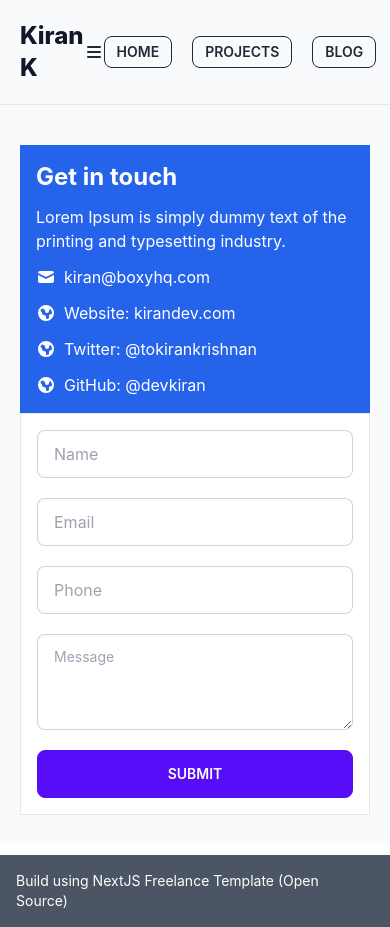
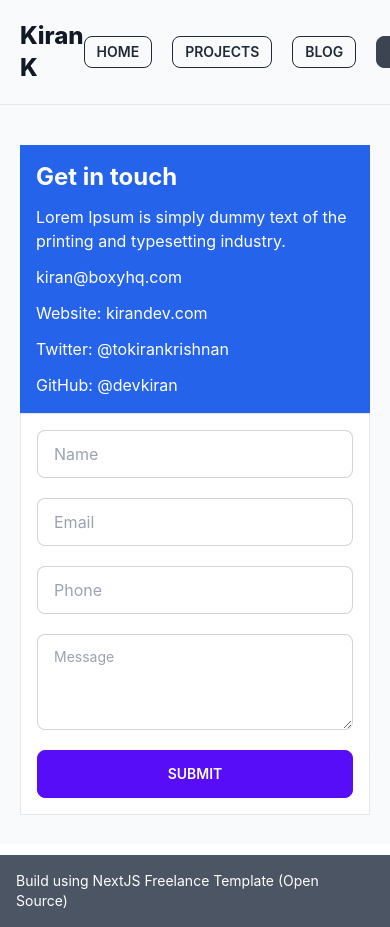
Before and after one commit to devkiran/nextjs-blog-template, a Next.js app: page /contact in a window 390 px wide. Shown: the top 927 px of the page. Built offline with nearby package versions, Linux system fonts and the light colour scheme.

Commit message:
Fixes before release

```diff
--- a/components/BlogPost.tsx
+++ b/components/BlogPost.tsx
@@ -1,6 +1,5 @@
 import type { Post } from "contentlayer/generated";
 import Link from "next/link";
-import { CalendarIcon } from "@heroicons/react/solid";
 
 const BlogPost = ({ post }: { post: Post }) => {
   return (
@@ -14,10 +13,7 @@ const BlogPost = ({ post }: { post: Post }) => {
             <p className="text-base text-gray-600 dark:text-gray-400">
               {post.description}
             </p>
-            <div className="flex">
-              <CalendarIcon className="h-5 w-5" />
-              <p className="ml-2 text-gray-500">{post.publishedAt}</p>
-            </div>
+            <p className="text-gray-500">{post.publishedAt}</p>
           </div>
         </div>
       </a>
--- a/components/Header.tsx
+++ b/components/Header.tsx
@@ -1,13 +1,9 @@
-import { MenuIcon } from "@heroicons/react/solid";
 import NavItems from "./NavItems";
 
 const Header = () => {
   return (
     <div className="flex w-full items-center justify-between border-b py-5 px-5">
       <h1 className="text-2xl font-extrabold text-gray-900">Kiran K</h1>
-      <div className="flex flex-row md:hidden">
-        <MenuIcon className="h-5 w-5" />
-      </div>
       <NavItems />
     </div>
   );
--- /dev/null
+++ b/components/index.ts
@@ -0,0 +1,7 @@
+export { default as Layout } from "./Layout";
+export { default as BlogPost } from "./BlogPost";
+export { default as Footer } from "./Footer";
+export { default as Header } from "./Header";
+export { default as Hero } from "./Hero";
+export { default as NavItems } from "./NavItems";
+export { default as ProjectCard } from "./ProjectCard";
--- a/next.config.js
+++ b/next.config.js
@@ -9,16 +9,4 @@ module.exports = withContentlayer({
   images: {
     domains: [],
   },
-  webpack: (config, { dev, isServer }) => {
-    if (!dev && !isServer) {
-      Object.assign(config.resolve.alias, {
-        "react/jsx-runtime.js": "preact/compat/jsx-runtime",
-        react: "preact/compat",
-        "react-dom/test-utils": "preact/test-utils",
-        "react-dom": "preact/compat",
-      });
-    }
-
-    return config;
-  },
 });
--- a/pages/blog/[slug].tsx
+++ b/pages/blog/[slug].tsx
@@ -3,7 +3,7 @@ import type { Post } from "contentlayer/generated";
 import { allPosts } from "contentlayer/generated";
 import ReactMarkdown from "react-markdown";
 import rehypeHighlight from "rehype-highlight";
-import Layout from "components/Layout";
+import { Layout } from "components";
 import { NextSeo } from "next-seo";
 
 const Post: NextPage<{ post: Post }> = ({ post }) => {
--- a/pages/blog/index.tsx
+++ b/pages/blog/index.tsx
@@ -1,8 +1,7 @@
 import type { NextPage } from "next";
 import type { Post } from "contentlayer/generated";
-import BlogPost from "components/BlogPost";
 import { allPosts } from "contentlayer/generated";
-import Layout from "components/Layout";
+import { BlogPost, Layout } from "components";
 import { NextSeo } from "next-seo";
 
 const Posts: NextPage<{ posts: Post[] | null }> = ({ posts }) => {
--- a/pages/contact.tsx
+++ b/pages/contact.tsx
@@ -1,6 +1,5 @@
 import type { NextPage } from "next";
-import { GlobeIcon, MailIcon } from "@heroicons/react/solid";
-import Layout from "components/Layout";
+import { Layout } from "components";
 import { NextSeo } from "next-seo";
 
 const Contact: NextPage = () => {
@@ -16,19 +15,16 @@ const Contact: NextPage = () => {
               industry.
             </p>
             <div className="flex items-center">
-              <MailIcon className="h-5 w-5" />
-              <p className="ml-2 text-base">kiran@boxyhq.com</p>
+              <p className="text-base">kiran@boxyhq.com</p>
             </div>
             <div className="flex items-center">
-              <GlobeIcon className="h-5 w-5" />
-              <p className="ml-2 text-base">
+              <p className="text-base">
                 Website:
                 <a href="https://www.kirandev.com/">&nbsp;kirandev.com</a>
               </p>
             </div>
             <div className="flex items-center">
-              <GlobeIcon className="h-5 w-5" />
-              <p className="ml-2 text-base">
+              <p className="text-base">
                 Twitter:
                 <a href="https://twitter.com/tokirankrishnan">
                   &nbsp;@tokirankrishnan
@@ -36,8 +32,7 @@ const Contact: NextPage = () => {
               </p>
             </div>
             <div className="flex items-center">
-              <GlobeIcon className="h-5 w-5" />
-              <p className="ml-2 text-base">
+              <p className="text-base">
                 GitHub:
                 <a href="https://github.com/devkiran">&nbsp;@devkiran</a>
               </p>
--- a/pages/index.tsx
+++ b/pages/index.tsx
@@ -1,6 +1,5 @@
 import type { NextPage } from "next";
-import Hero from "components/Hero";
-import Layout from "components/Layout";
+import { Layout, Hero } from "components";
 import { NextSeo } from "next-seo";
 
 const Home: NextPage = () => {
--- a/pages/projects.tsx
+++ b/pages/projects.tsx
@@ -1,7 +1,6 @@
 import type { NextPage } from "next";
 import projects from "data/projects";
-import ProjectCard from "components/ProjectCard";
-import Layout from "components/Layout";
+import { ProjectCard, Layout } from "components";
 import { NextSeo } from "next-seo";
 
 const Projects: NextPage = () => {
--- a/tsconfig.json
+++ b/tsconfig.json
@@ -16,7 +16,8 @@
     "incremental": true,
     "baseUrl": ".",
     "paths": {
-      "contentlayer/generated": ["./.contentlayer/generated"]
+      "contentlayer/generated": ["./.contentlayer/generated"],
+      "components/*": ["components/*"]
     }
   },
   "include": [
```
Also changed, not shown: package.json (+10 -2 lines), 1 other file (tests, documents, lock files or other folders).
